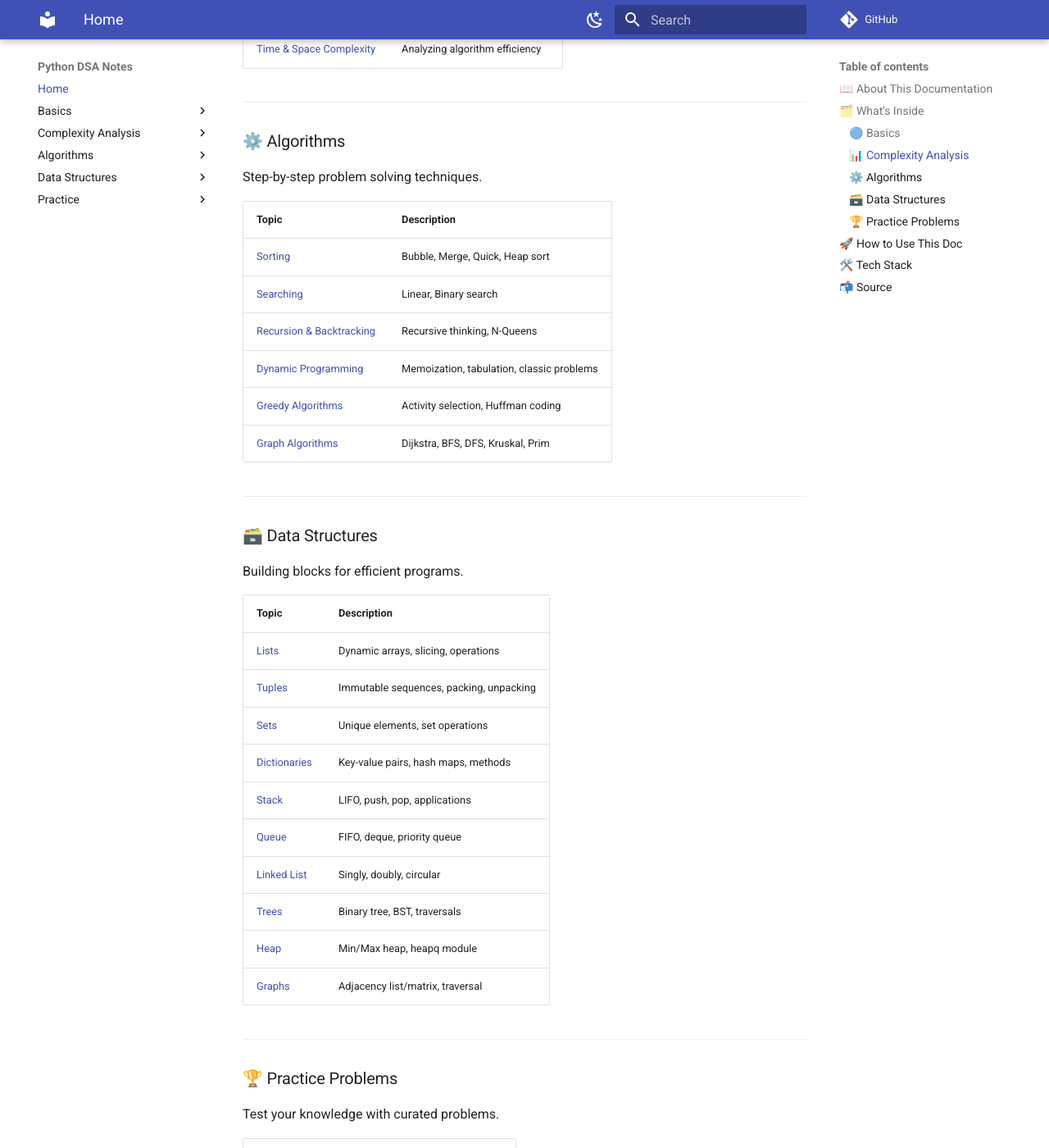
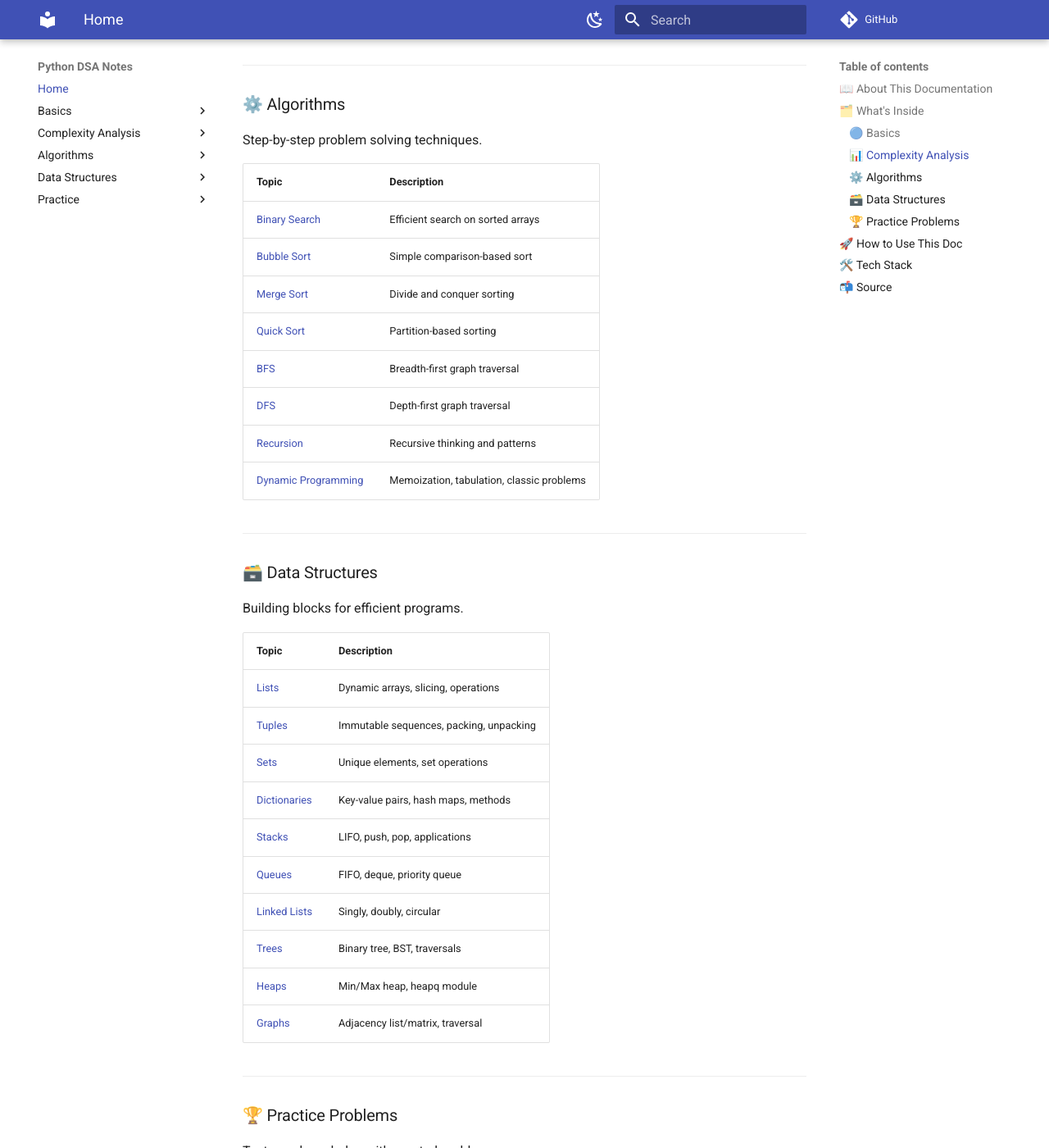
Before and after one commit to yxshkm-notes/python-dsa-notes, an MkDocs documentation site: the page built from docs/index.md, in a window 1280 px wide and 1400 px high, scrolled down 1296 px. Shown: the whole window at 82% size. Built offline with MkDocs 1.6.1 and Material for MkDocs 9.7.7, drawn with Linux system fonts in a browser that asks for light colours; comment, search, counter and statistics services are not loaded; some of the changed text lies outside the part shown.

Commit message:
intial commit

```diff
--- a/docs/index.md
+++ b/docs/index.md
@@ -36,8 +35,8 @@ Understanding how efficient your code is.
 
 | Topic | Description |
 |-------|-------------|
-| [Big O, Big Θ, Big Ω](Complexity Analysis/Big O, Big Θ, Big Ω.md) | Asymptotic notations explained |
-| [Time & Space Complexity](Complexity Analysis/Time & Space Complexity.md) | Analyzing algorithm efficiency |
+| [Big O, Big Θ, Big Ω](<Complexity Analysis/Big O, Big Θ, Big Ω.md>) | Asymptotic notations explained |
+| [Time & Space Complexity](<Complexity Analysis/Time & Space Complexity.md>) | Analyzing algorithm efficiency |
 
 ---
 
@@ -46,12 +45,14 @@ Step-by-step problem solving techniques.
 
 | Topic | Description |
 |-------|-------------|
-| [Sorting](Algorithms/Sorting.md) | Bubble, Merge, Quick, Heap sort |
-| [Searching](Algorithms/Searching.md) | Linear, Binary search |
-| [Recursion & Backtracking](Algorithms/Recursion & Backtracking.md) | Recursive thinking, N-Queens |
-| [Dynamic Programming](Algorithms/Dynamic Programming.md) | Memoization, tabulation, classic problems |
-| [Greedy Algorithms](Algorithms/Greedy Algorithms.md) | Activity selection, Huffman coding |
-| [Graph Algorithms](Algorithms/Graph Algorithms.md) | Dijkstra, BFS, DFS, Kruskal, Prim |
+| [Binary Search](Algorithms/binary-search.md) | Efficient search on sorted arrays |
+| [Bubble Sort](Algorithms/bubble-sort.md) | Simple comparison-based sort |
+| [Merge Sort](Algorithms/merge-sort.md) | Divide and conquer sorting |
+| [Quick Sort](Algorithms/quick-sort.md) | Partition-based sorting |
+| [BFS](Algorithms/bfs.md) | Breadth-first graph traversal |
+| [DFS](Algorithms/dfs.md) | Depth-first graph traversal |
+| [Recursion](Algorithms/recursion.md) | Recursive thinking and patterns |
+| [Dynamic Programming](Algorithms/dynamic-programming.md) | Memoization, tabulation, classic problems |
 
 ---
 
@@ -60,16 +61,16 @@ Building blocks for efficient programs.
 
 | Topic | Description |
 |-------|-------------|
-| [Lists](Data Structures/Lists.md) | Dynamic arrays, slicing, operations |
-| [Tuples](Data Structures/Tuples.md) | Immutable sequences, packing, unpacking |
-| [Sets](Data Structures/Sets.md) | Unique elements, set operations |
-| [Dictionaries](Data Structures/Dictionaries.md) | Key-value pairs, hash maps, methods |
-| [Stack](Data Structures/Stack.md) | LIFO, push, pop, applications |
-| [Queue](Data Structures/Queue.md) | FIFO, deque, priority queue |
-| [Linked List](Data Structures/Linked List.md) | Singly, doubly, circular |
-| [Trees](Data Structures/Trees.md) | Binary tree, BST, traversals |
-| [Heap](Data Structures/Heap.md) | Min/Max heap, heapq module |
-| [Graphs](Data Structures/Graphs.md) | Adjacency list/matrix, traversal |
+| [Lists](Data Structures/lists.md) | Dynamic arrays, slicing, operations |
+| [Tuples](Data Structures/tuples.md) | Immutable sequences, packing, unpacking |
+| [Sets](Data Structures/sets.md) | Unique elements, set operations |
+| [Dictionaries](Data Structures/dictionaries.md) | Key-value pairs, hash maps, methods |
+| [Stacks](Data Structures/stacks.md) | LIFO, push, pop, applications |
+| [Queues](Data Structures/queues.md) | FIFO, deque, priority queue |
+| [Linked Lists](Data Structures/linked-lists.md) | Singly, doubly, circular |
+| [Trees](Data Structures/trees.md) | Binary tree, BST, traversals |
+| [Heaps](Data Structures/heaps.md) | Min/Max heap, heapq module |
+| [Graphs](Data Structures/graphs.md) | Adjacency list/matrix, traversal |
 
 ---
 
@@ -109,4 +110,4 @@ Test your knowledge with curated problems.
 ---
 
 !!! tip "Getting Started"
-    New to Python? Start with **[Variables & Data Types](Basics/Variables & Data Types.md)** and work your way through the **Basics** section before moving to DSA topics.
+    New to Python? Start with **[Variables & Data Types](Basics/variables-and-types.md)** and work your way through the **Basics** section before moving to DSA topics.
--- a/mkdocs.yml
+++ b/mkdocs.yml
@@ -23,35 +23,36 @@ theme:
 nav:
   - Home: index.md
   - Basics:
-      - Variables & Data Types: Basics/Variables & Data Types.md
-      - Input & Output: Basics/Input & Output.md
-      - Control Flow: Basics/Control Flow (if-else).md
-      - Loops: Basics/Loops.md
-      - Functions: Basics/Functions.md
-      - List Comprehensions: Basics/List Comprehensions.md
-      - Error Handling: Basics/Error Handling.md
-      - Modules & Imports: Basics/Modules & Imports.md
+      - Variables & Data Types: Basics/variables-and-types.md
+      - Control Flow: Basics/control-flow.md
+      - Loops: Basics/loops.md
+      - Functions: Basics/functions.md
+      - List Comprehensions: Basics/list-comprehensions.md
+      - Error Handling: Basics/error-handling.md
+      - Modules & Imports: Basics/modules-and-imports.md
   - Complexity Analysis:
-      - Big O, Big Θ, Big Ω: Complexity Analysis/Big O, Big Θ, Big Ω.md
-      - Time & Space Complexity: Complexity Analysis/Time & Space Complexity.md
+      - "Big O, Big Θ, Big Ω": "Complexity Analysis/Big O, Big Θ, Big Ω.md"
+      - Time & Space Complexity: "Complexity Analysis/Time & Space Complexity.md"
   - Algorithms:
-      - Sorting: Algorithms/Sorting.md
-      - Searching: Algorithms/Searching.md
-      - Recursion & Backtracking: Algorithms/Recursion & Backtracking.md
-      - Dynamic Programming: Algorithms/Dynamic Programming.md
-      - Greedy Algorithms: Algorithms/Greedy Algorithms.md
-      - Graph Algorithms: Algorithms/Graph Algorithms.md
+      - Binary Search: Algorithms/binary-search.md
+      - Bubble Sort: Algorithms/bubble-sort.md
+      - Merge Sort: Algorithms/merge-sort.md
+      - Quick Sort: Algorithms/quick-sort.md
+      - BFS: Algorithms/bfs.md
+      - DFS: Algorithms/dfs.md
+      - Recursion: Algorithms/recursion.md
+      - Dynamic Programming: Algorithms/dynamic-programming.md
   - Data Structures:
-      - Lists: Data Structures/Lists.md
-      - Tuples: Data Structures/Tuples.md
-      - Sets: Data Structures/Sets.md
-      - Dictionaries: Data Structures/Dictionaries.md
-      - Stack: Data Structures/Stack.md
-      - Queue: Data Structures/Queue.md
-      - Linked List: Data Structures/Linked List.md
-      - Trees: Data Structures/Trees.md
-      - Heap: Data Structures/Heap.md
-      - Graphs: Data Structures/Graphs.md
+      - Lists: Data Structures/lists.md
+      - Tuples: Data Structures/tuples.md
+      - Sets: Data Structures/sets.md
+      - Dictionaries: Data Structures/dictionaries.md
+      - Stacks: Data Structures/stacks.md
+      - Queues: Data Structures/queues.md
+      - Linked Lists: Data Structures/linked-lists.md
+      - Trees: Data Structures/trees.md
+      - Heaps: Data Structures/heaps.md
+      - Graphs: Data Structures/graphs.md
   - Practice:
       - Easy: Practice/Easy.md
       - Medium: Practice/Medium.md
```
Also changed, not shown: other parts of docs/index.md (+7 -8 lines).
